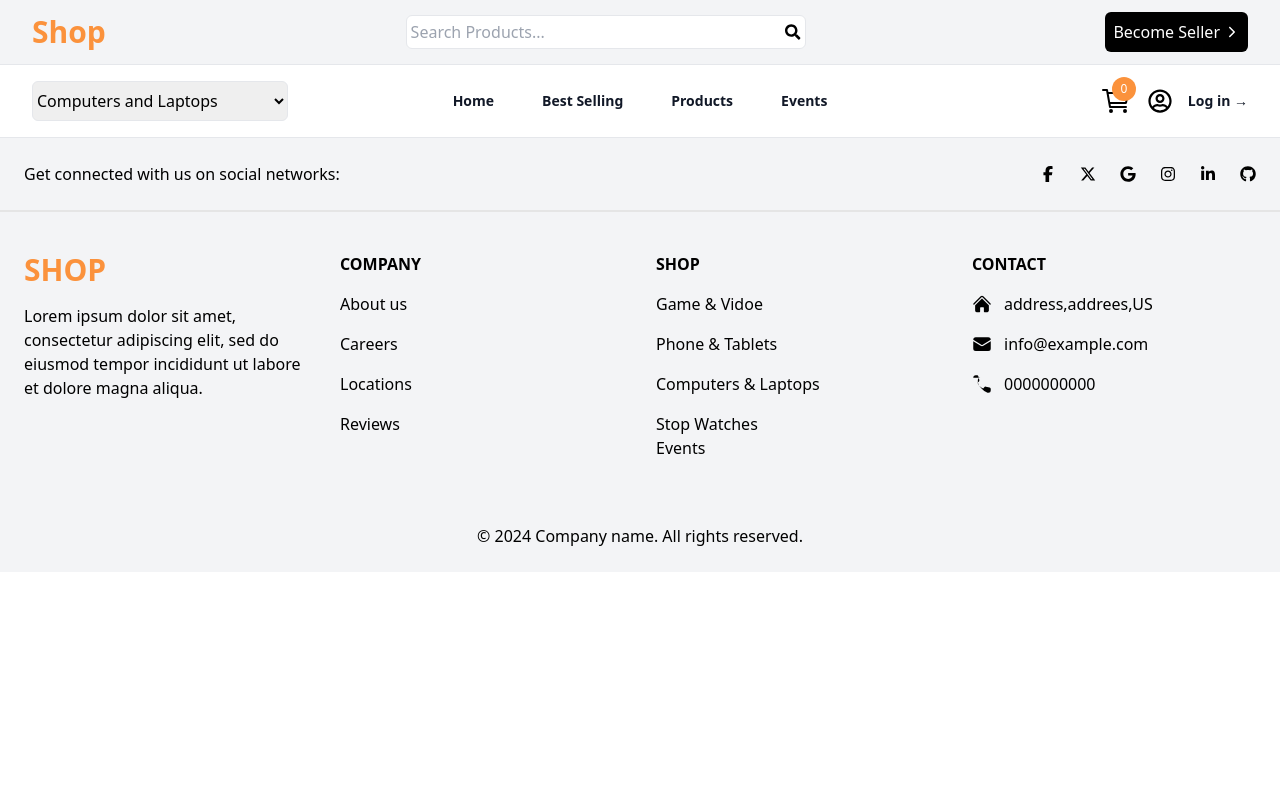
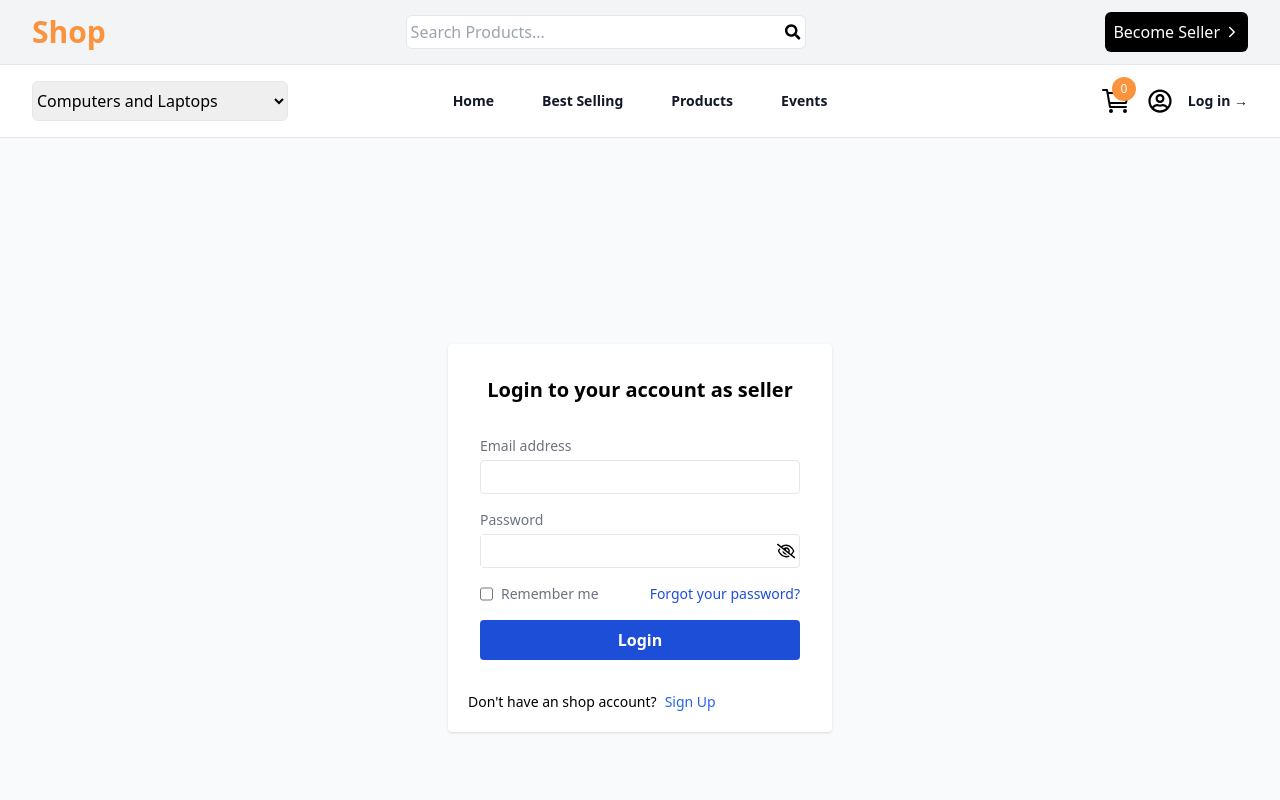
Before and after one commit to abdulla-freihat/multi-vendor-mern-e-commerce-, a React (Create React App) app in the folder client/: page /shop-login in a window 1280 px wide. Shown: the top 800 px of the page. Built offline with nearby package versions, Linux system fonts and the light colour scheme.

Commit message:
complete seller login page ui

```diff
--- a/client/src/App.js
+++ b/client/src/App.js
@@ -15,6 +15,7 @@ import EventsPage from "./pages/EventsPage";
 import ProductsDetailsPage from "./pages/ProductsDetailsPage";
 import ProfilePage from "./pages/ProfilePage";
 import SellerCreatePage from "./pages/SellerCreatePage";
+import SellerLoginPage from "./pages/SellerLoginPage";
 
 import axios from "axios";
 import ScrollTop from "./components/ScrollTop";
@@ -70,6 +71,8 @@ function App() {
         <Route path="/best-selling" element={<BestSellingPage />}></Route>
         <Route path="/events" element={<EventsPage />}></Route>
         <Route path="/shop-create" element={<SellerCreatePage />}></Route>
+        <Route path="/shop-login" element={<SellerLoginPage />}></Route>
+
 
         <Route    element={<PrivateRoute/>} >
         <Route path="/profile" element={<ProfilePage />}></Route>
--- /dev/null
+++ b/client/src/pages/SellerLoginPage.js
@@ -0,0 +1,89 @@
+import React , {useState , useEffect} from 'react'
+import { Link } from 'react-router-dom'
+import { FaRegEyeSlash , FaRegEye  } from "react-icons/fa6";
+import axios from "axios";
+import { server } from "../server";
+import { useNavigate } from "react-router-dom";
+import toast from 'react-hot-toast';
+
+import {useDispatch, useSelector} from 'react-redux';
+
+
+
+const SellerLoginPage = () => {
+
+   const [passwordVisible , setPasswordVisible] = useState(false);
+   const [email , setEmail] = useState('');
+   const[password , setPassword] = useState('');
+
+
+
+   const navigate = useNavigate();
+   const dispatch = useDispatch();
+   const {currentUser} = useSelector(state =>state.user);
+
+
+
+
+
+   const handleSubmit = (e) => {
+    e.preventDefault();
+
+
+
+
+  };
+
+
+
+
+
+  return (
+    <div className='bg-gray-50 flex  items-center min-h-screen p-2'>
+
+
+
+         <div className='bg-white shadow p-5 max-w-sm mx-auto rounded flex-1'>
+         <h1 className='text-xl text-center my-3 font-bold '>Login to your account as seller</h1>
+           <form onSubmit={handleSubmit} className='flex flex-col gap-4 my-5 p-3'>
+              <div className='flex flex-col gap-1'>
+                <label htmlFor='email' className='text-gray-500 text-sm '>Email address</label>
+                <input type='email' name='email' id='email' className='outline-none border rounded p-1'  value={email}  onChange={(e)=>setEmail(e.target.value)} />
+
+              </div>
+
+
+              <div className='flex flex-col gap-1'>
+                <label htmlFor='password' className='text-gray-500 text-sm '>Password</label>
+                <div className='flex justify-between gap-1 items-center outline-none border rounded  flex-1'>
+                <input type={passwordVisible ? 'text' : 'password'} name='password' id='password' className='border-none outline-none w-full p-1' value={password}  onChange={(e)=>setPassword(e.target.value)}  />
+
+                {passwordVisible  ? <FaRegEye className='text-xl me-1' onClick={()=>setPasswordVisible(false)} />  : <FaRegEyeSlash onClick={()=>setPasswordVisible(true)} className='text-xl me-1'  />   }
+
+
+                </div>
+              </div>
+
+              <div className='flex justify-between items-center flex-wrap'>
+                <div className='flex gap-2'>
+                  <input type='checkbox' name='remember-me' id='remember-me' />
+                  <label htmlFor='remember-me' className='text-gray-500 text-sm'>Remember me</label>
+                </div>
+
+                 <Link className='text-sm text-blue-700'>Forgot your password?</Link>
+              </div>
+
+
+              <button className='bg-blue-700 hover:bg-blue-800 font-semibold text-white rounded p-2'>Login</button>
+           </form>
+
+              <div className='flex text-sm gap-2 flex-wrap'>
+                 <h5>Don't have an shop account?</h5>
+                 <Link to='/shop-create' className='text-blue-600'>Sign Up</Link>
+              </div>
+         </div>
+    </div>
+  )
+}
+
+export default SellerLoginPage
```
